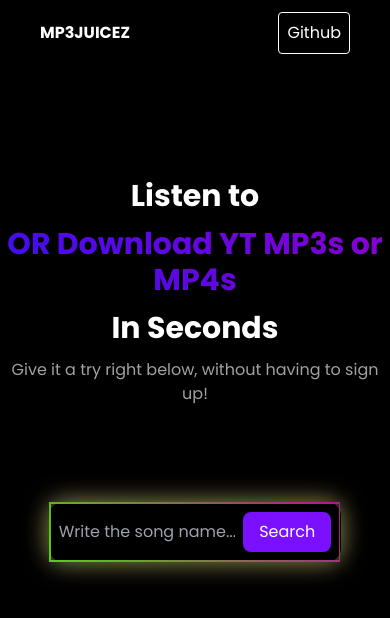
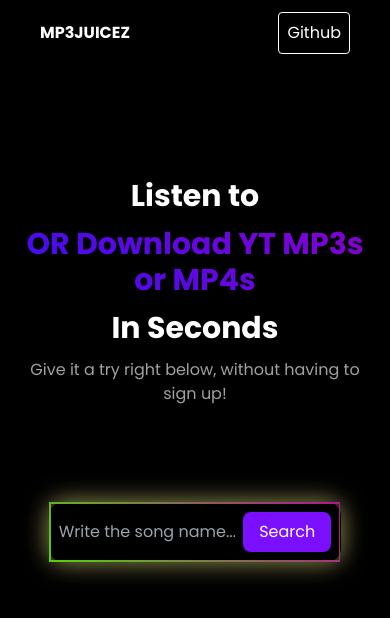
Before and after one commit to waqar606/Music_Player, a Next.js app: page /home in a window 390 px wide. Shown: the top 618 px of the page. Built offline with nearby package versions, Linux system fonts and the light colour scheme.

Commit message:
'improved-UIUX'

```diff
--- a/src/components/Header.tsx
+++ b/src/components/Header.tsx
@@ -9,7 +9,8 @@ const Headerz = () => {
             </div>
             <div className="flex items-center space-x-4 text-white">
                 {/* <a href="" className='hover:text-myPurple transition-all duration-300'>Home</a> */}
-                <a href="" className='border border-solid border-white
+                <a href="https://github.com/HuzaifaInshal/mp3juicez.git" target='_blank'
+                className='border border-solid border-white
                 hover:border-myPurple hover:text-myPurple px-2 py-2 rounded
                 transition-all duration-300'>Github</a>
             </div>
--- a/src/components/Landing.tsx
+++ b/src/components/Landing.tsx
@@ -4,7 +4,7 @@ const Landing = () => {
     return (
         <section>
             <div className="container mx-auto py-28">
-                <div className='text-center space-y-3'>
+                <div className='text-center space-y-3 px-3  md:px-0'>
                     <h1 className="text-white text-3xl md:text-6xl font-extrabold">Listen to</h1>
                     <h1 className="um-gradient-text text-3xl md:text-6xl font-extrabold">OR Download YT MP3s or MP4s</h1>
                     <h1 className="text-white text-3xl md:text-6xl font-extrabold">In Seconds</h1>
```
